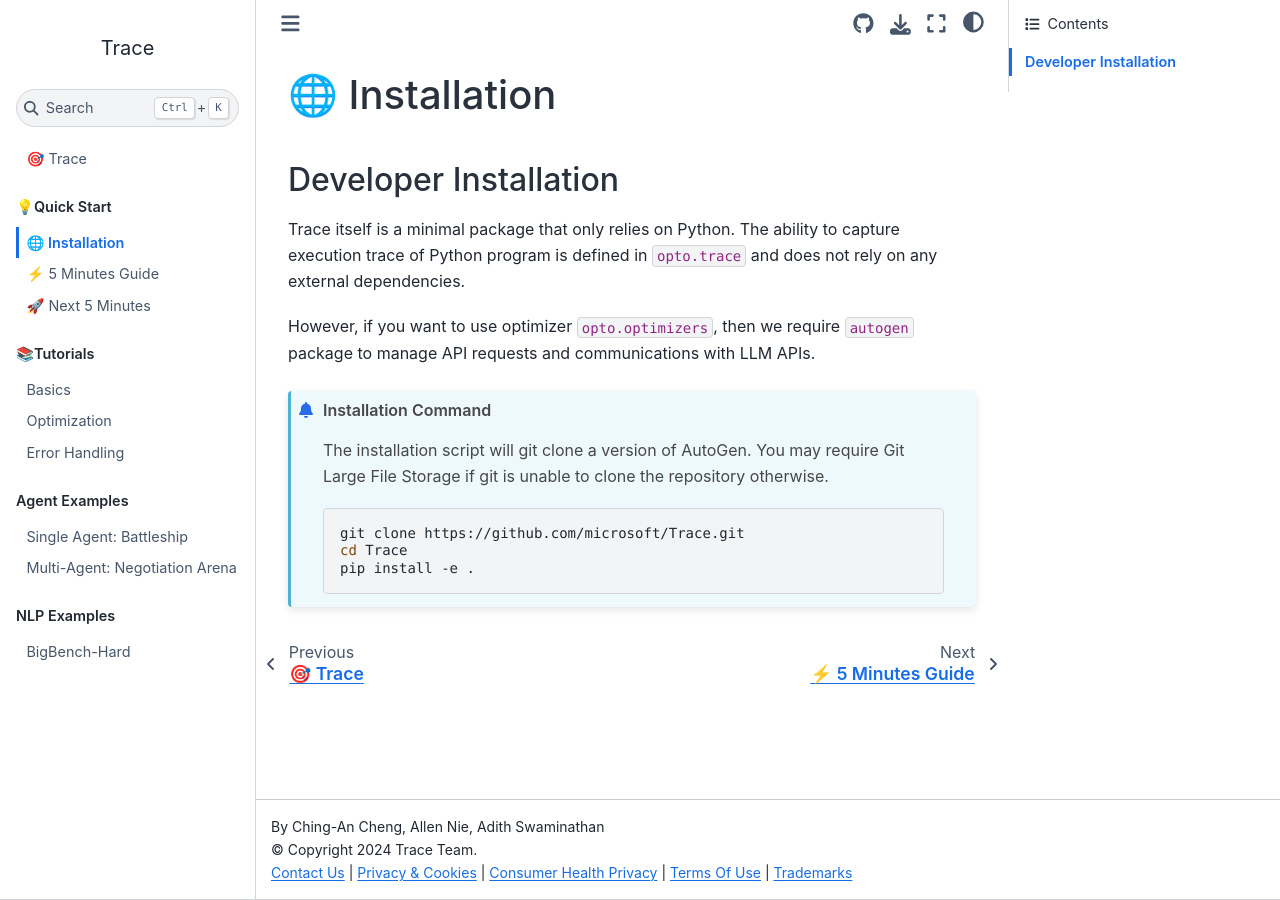
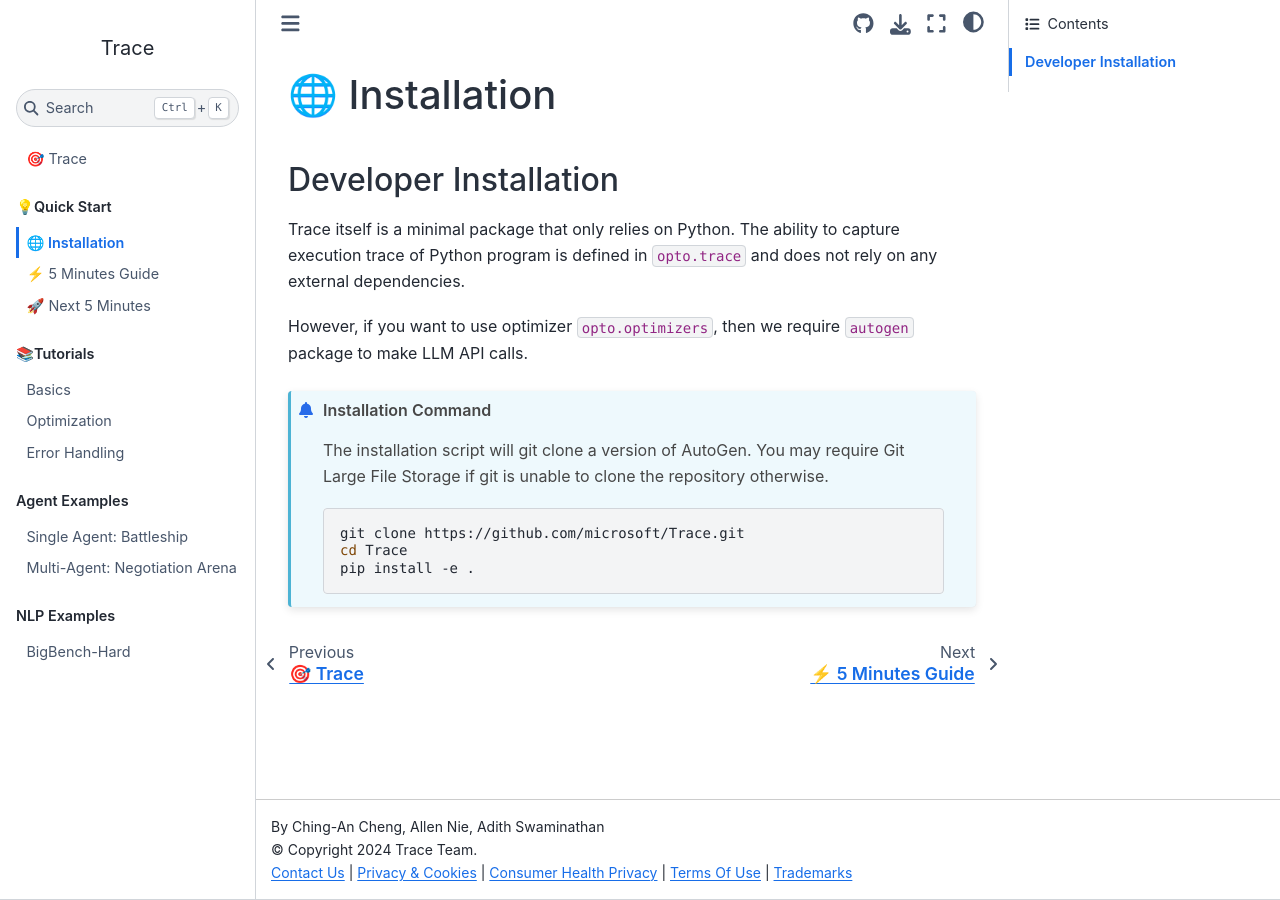
Before and after one commit to guru-code-expert/OpenTrace, a Jupyter Book: the page built from docs/tutorials/installation.md, in a window 1280 px wide. Built offline with Jupyter Book 1.0.4 settings and Sphinx 7.4.7 and the Sphinx Book theme 1.1.4, drawn with Linux system fonts in a browser that asks for light colours; pages that are not in the unit, such as notebooks, are missing from menus.

Commit message:
update installation guide

````diff
--- a/docs/_toc.yml
+++ b/docs/_toc.yml
@@ -10,6 +10,7 @@
     - file: tutorials/installation
     - file: tutorials/quick_start
     - file: tutorials/quick_start_2
+    - file: tutorials/quick_start_3
 
   - caption: 📚Tutorials
     chapters:
--- a/docs/tutorials/installation.md
+++ b/docs/tutorials/installation.md
@@ -6,7 +6,8 @@
 The ability to capture execution trace of Python program is defined in `opto.trace` and does not rely on
 any external dependencies.
 
-However, if you want to use optimizer `opto.optimizers`, then we require `autogen` package to manage API requests and communications with LLM APIs.
+However, if you want to use optimizer `opto.optimizers`,
+then we require `autogen` package to make LLM API calls.
 
 ```{admonition} Installation Command
 The installation script will git clone a version of AutoGen.
````
